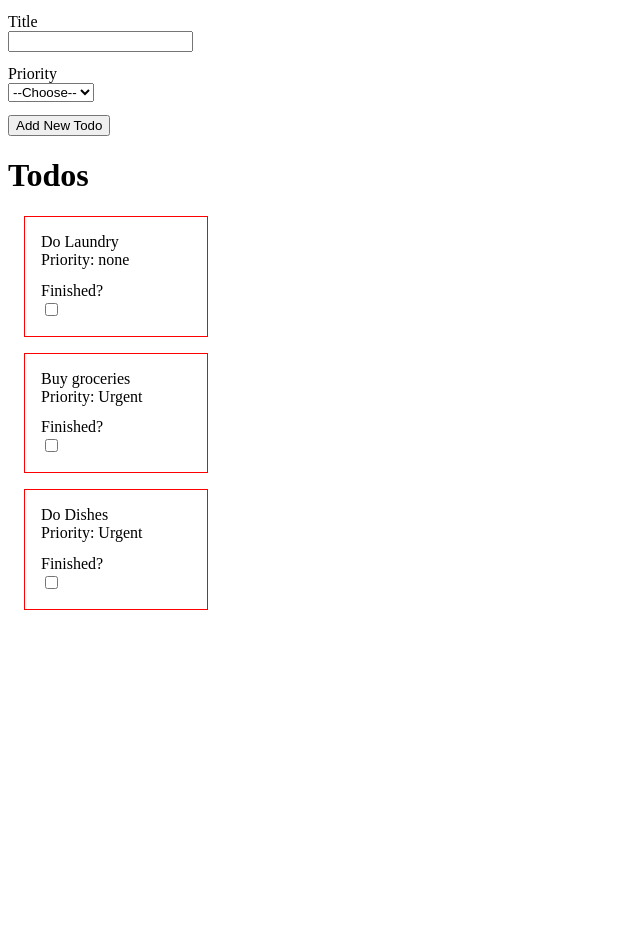
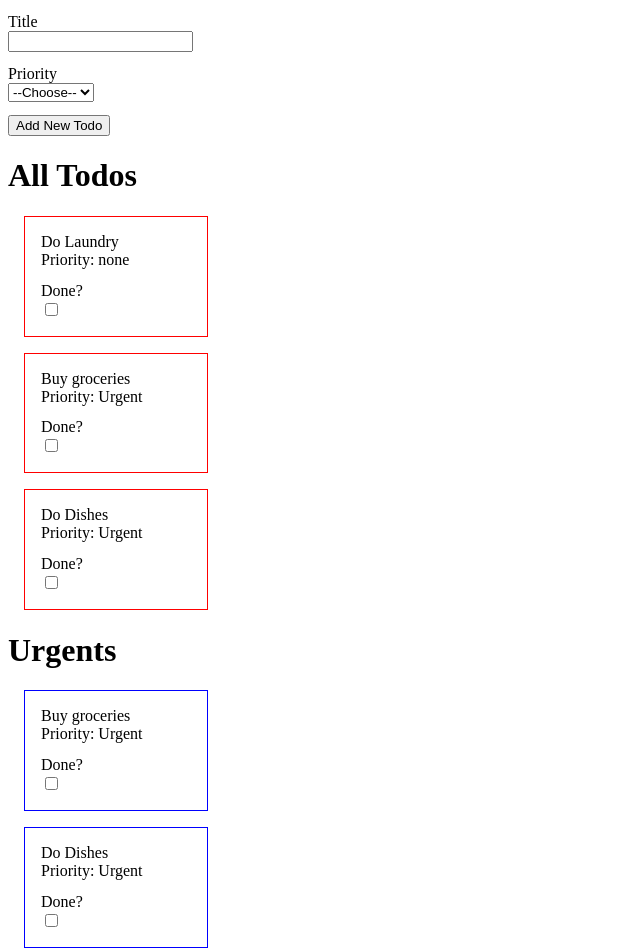
Before and after one commit to diegoram23/todo-app, a plain HTML site: page index.html in a window 1280 px wide. Shown: the whole page, without its empty margins (0-640 px from the left). Before the commit the page ends 800 px from the top, so only its background shows below. Drawn offline with Linux system fonts and the light colour scheme.

Commit message:
now able to split todos by urgency

```diff
--- a/index.html
+++ b/index.html
@@ -23,8 +23,13 @@
         </select>
         <button type="submit">Add New Todo</button>
     </form>
-    <h1>Todos</h1>
+
+    <h1>All Todos</h1>
     <div id="todos-container">
+
+    </div>
+    <h1>Urgents</h1>
+    <div id="priority-todos">
 
     </div>
 
--- a/main.js
+++ b/main.js
@@ -1,6 +1,6 @@
 const todosContainer = document.getElementById('todos-container')
 const form = document.getElementById('form')
-
+const urgentsContainer = document.getElementById('priority-todos')
 
 let myTodos = [
     {
@@ -28,6 +28,10 @@ class Todo {
     }
 }
 
+Todo.prototype.toggleDone = function () {
+    return this.isDone = !this.isDone
+}
+
 const addTodo = () => {
     myTodos.push(new Todo(title.value, isDone = false, priority.value))
 }
@@ -38,6 +42,7 @@ form.addEventListener('submit', (e) => {
     getTodosHtml()
 })
 
+
 const getTodosHtml = () => {
     let todosHtml = ''
     myTodos.forEach(todo => {
@@ -45,15 +50,34 @@ const getTodosHtml = () => {
             <div class='item'>
                 <p>${todo.title}</p>
                 <p>Priority: ${todo.priority}<p>
-
-                <label>Finished?</label>
-                <input type='checkbox' data-finished='${todo.isDone}'>
-
+                <label>Done?</label>
+                <input type='checkbox' data-done='${todo.isDone}'>
             </div>
         `
     })
     todosContainer.innerHTML = todosHtml
 }
 
+const getUrgentsHtml = () => {
+    let urgents = myTodos.filter(todo => {
+        return todo.priority === "Urgent"
+    })
 
+    let urgentsHtml = ''
+    urgents.forEach(todo => {
+        urgentsHtml += `
+            <div class='urgents'>
+            <p>${todo.title}</p>
+            <p>Priority: ${todo.priority}<p>
+            <label>Done?</label>
+            <input type='checkbox' data-done='${todo.isDone}'>
+            </div>
+        `
+    })
+    urgentsContainer.innerHTML = urgentsHtml
+
+}
+
+
+getUrgentsHtml()
 getTodosHtml()
--- a/styles.css
+++ b/styles.css
@@ -18,3 +18,10 @@ button{
 p {
     margin: 0;
 }
+
+.urgents{
+    border: 1px solid blue;
+    margin: 1em;
+    max-width: 150px;
+    padding: 1em;
+}
```
